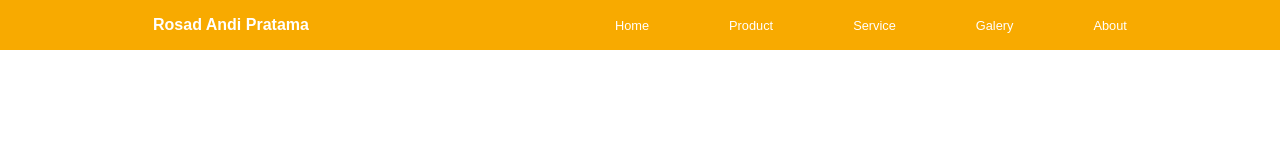
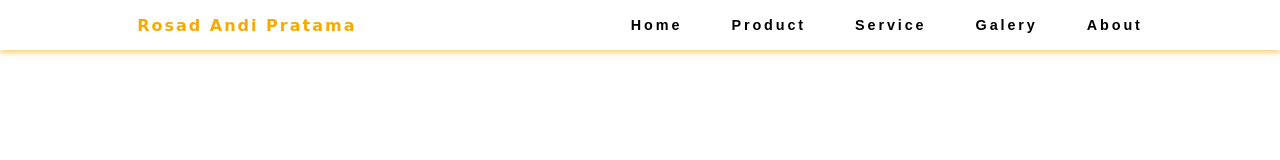
Before and after one commit to andirosad22/navbar-responsive-native, a plain HTML site: page simple-navbar-1/index.html in a window 1280 px wide. Drawn offline with Linux system fonts and the light colour scheme.

Commit message:
Merubah tampilan dari navbar

```diff
--- a/simple-navbar-1/css/style.css
+++ b/simple-navbar-1/css/style.css
@@ -1,6 +1,7 @@
 *{
     margin: 0;
     padding: 0;
+    box-sizing: border-box;
 }
 body{
     font-family: Sans-Serif;
@@ -9,30 +10,36 @@ body{
 /*navbar*/
 nav{
     display: flex;
-    background-color: #f8aa00;
+    /* background-color: #f8aa00; */
     justify-content: space-around;
    /* padding:20px 0;*/
-    color: #ffffff;
+    /* box-shadow: h-0 v-10 blur spread #f8aa00 inset; */
+    box-shadow: 0px 3px 5px 0px rgba(248, 170, 0, 0.5);
+
     height: 50px;
     align-items: center;
 }
-nav logo{
+nav .logo h4{
     font-family: cursive;
     letter-spacing: 2px;
+    color: #f8aa00;
 }
 nav ul{
     display: flex;
     list-style: none;
     width: 40%;
     justify-content: space-between;
+    gap: 10px;
 }
 nav ul li a{
-    color: #ffffff;
+    color: #000;
     text-decoration: none;
-   font-size: 0.8em;
+    font-size: 0.9em;
+    letter-spacing: 0.2em;
+    font-weight: bold;
 }
 nav ul li a:hover{
-    color: #ffffff;
+    color: #f8aa00;
 }
 /*burger menu icont*/
 .menu-toggle{
@@ -56,7 +63,7 @@ nav ul li a:hover{
     display: block;
     width: 28px;
     height: 3px;
-    background-color: #ffffff;
+    background-color: #f8aa00;
     border-radius: 3px;
 }
 /*animasi burger point*/
```
